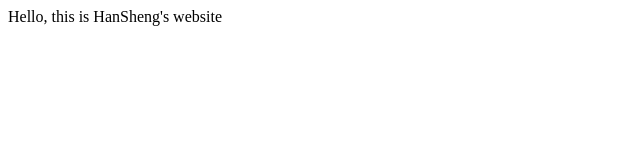
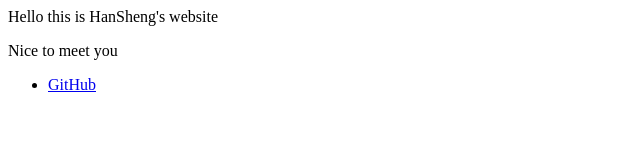
Before and after one commit to hanshenghuang/hanshenghuang.github.io, a plain HTML site: page index.html in a window 1280 px wide. Shown: the whole page, without its empty margins (0-640 px from the left). Drawn offline with Linux system fonts and the light colour scheme.

Commit message:
Update index.html

```diff
--- a/index.html
+++ b/index.html
@@ -1 +1,5 @@
-<p> Hello, this is HanSheng's website </p>
+<p>Hello this is HanSheng's website</p>
+<p>Nice to meet you</p>
+<ul>
+  <li> <a href="https://github.com/Tim-HanSheng-Huang">GitHub</a> </li>
+</ul>
```
